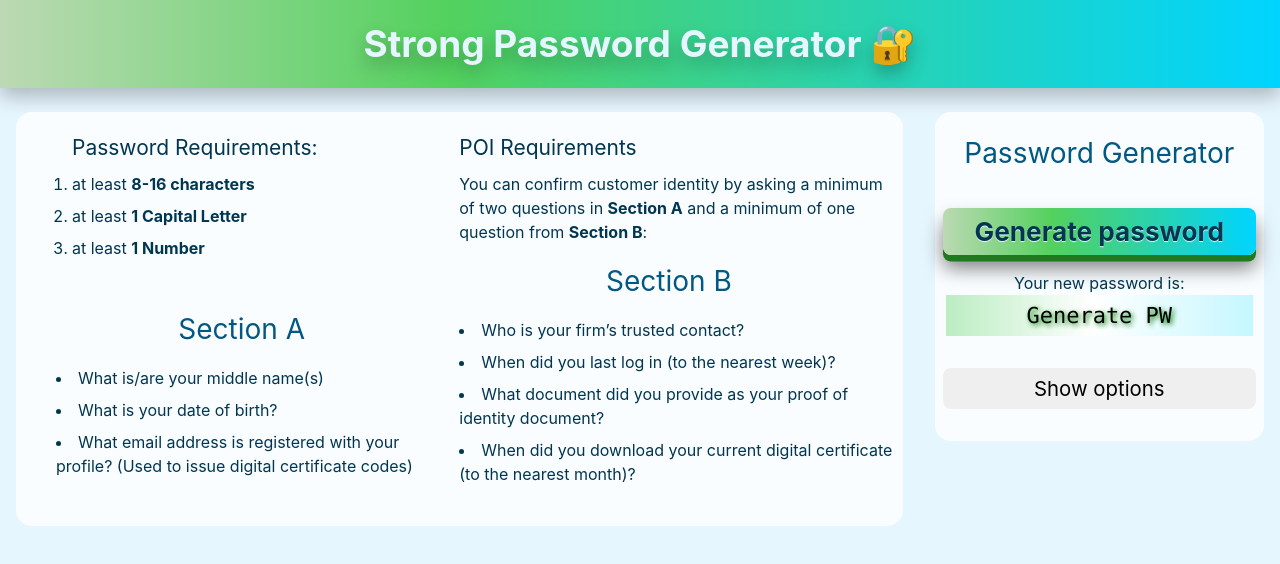
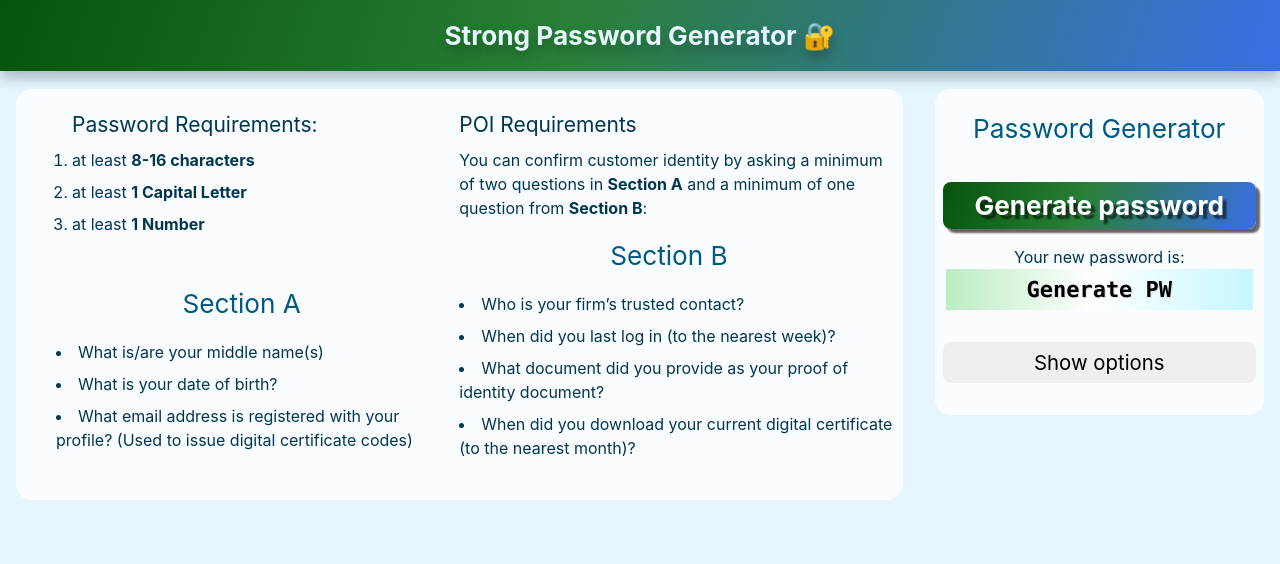
Before and after one commit to pantherinae/pantherinae.github.io, a plain HTML site: page index.html in a window 1280 px wide. Drawn offline with Linux system fonts and the light colour scheme.

Commit message:
Update index.html

```diff
--- a/index.html
+++ b/index.html
@@ -137,8 +137,8 @@ btnGenerate {
 }
 
 h1 {
-	background: rgb(188,217,179);
-	background: linear-gradient(90deg, rgba(188,217,179,1) 0%, rgba(83,209,94,1) 35%, rgba(0,212,255,1) 100%);
+	background: rgb(6,84,11);
+	background: linear-gradient(108deg, rgba(6,84,11,1) 0%, rgba(42,128,56,1) 45%, rgba(58,110,230,1) 100%);
 }
 
 
@@ -147,6 +147,7 @@ h2 {
 
 	color: hsla(200, 98%, 95%, 1);
 	text-align: center;
+	font-size: 1.63636364em;
 
 }
 h2,
@@ -276,16 +277,17 @@ fieldset[aria-labelledby="btnGenerate"] {
 }
 #btnGenerate {
 	display: block;
-	color: hsla(200, 98%, 16%, 1);
-	background: rgb(188,217,179);
-background: linear-gradient(90deg, rgba(188,217,179,1) 0%, rgba(83,209,94,1) 35%, rgba(0,212,255,1) 100%);
+	color: white;
+	background: rgb(6,84,11);
+	background: linear-gradient(108deg, rgba(6,84,11,1) 0%, rgba(42,128,56,1) 45%, rgba(58,110,230,1) 100%);
 	font-size: 1.63636364em;
-	text-shadow: 0 0.03125em 0.03125em hsla(200,98%,95%,1);
+	text-shadow: 4px 4px 2px rgba(0,0,0,0.6);
 	transition: box-shadow 0.125s ease-in-out;
-	box-shadow: 0 0.25em 0 hsl(120,60%,30%), 0 0.5em 0.75em hsla(0, 0%, 0%, 0.5);
-}/* Hat-tip: http://blog.typekit.com/2011/02/10/type-study-an-all-css-button/ */
+	box-shadow: 4px 4px 2px rgba(0,0,0,0.6);
+}
+
 #btnGenerate:active {
-	box-shadow: 0 0.125em 0 hsl(120,60%,31%), 0 0.25em 0.375em rgba(0, 0, 0, 0.5);
+	box-shadow: 4px 4px 2px rgba(0,0,0,0.6);
 	-ms-transform: translate(0, 0.125em);
 	-webkit-transform: translate(0, 0.125em);
 	transform: translate(0, 0.125em);
@@ -338,10 +340,14 @@ kbd,
 #outputPassword,
 
 #outputMnemonic {
-	color: black;
-	background-color: #F9FDFC;
+
+
+color: #000000;
+background: #bababa;
+text-shadow: #e0e0e0 1px 1px 0;
 	font-size: 22;
-	  text-shadow: 2px 2px 5px green;
+font-weight: bold;
+
 
 
 }
@@ -352,13 +358,14 @@ kbd,
 background: linear-gradient(90deg, rgba(187,237,194,1) 0%, rgba(255,255,255,1) 48%, rgba(197,247,255,1) 100%);
 	/*box-shadow: 0 0 2em hsl(120deg 23% 43%);*/
 	padding: 0.25rem;
-	border-radius: 5;
+
 	/* next 5 lines prevent these fields from making this section wider when the password and mnemonic are generated */
 	width: 100%;
 	max-width: 19.203125rem;
 	margin-left: auto;
 	margin-right: auto;
 	display: block;
+
 }
 #outputPassword {
 	white-space: pre; /* prevents double spaces from displaying as a single space, and prevents line breaks (they would introduce extra spaces when the user copies and pastes the password) */
@@ -726,8 +733,7 @@ align-items: stretch;
 			</ol>
 
 
-
-<p><h2>Section A</h2>
+<h2>Section A</h2>
 
 				<li>What is/are your middle name(s)</li>
 <li>What is your date of birth?</li>
```
